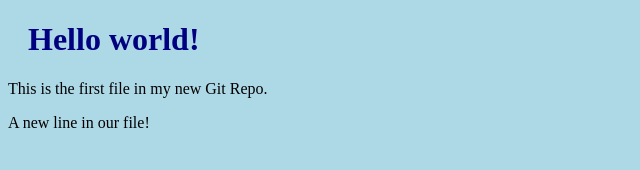
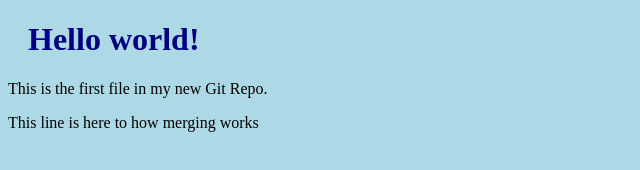
Before and after one commit to karunarathnams/hello-world, a plain HTML site: page index.html in a window 1280 px wide. Shown: the whole page, without its empty margins (0-640 px from the left). Drawn offline with Linux system fonts and the light colour scheme.

Commit message:
update index.html with emergency fix

```diff
--- a/index.html
+++ b/index.html
@@ -8,7 +8,7 @@
 
 <h1>Hello world!</h1>
 <p>This is the first file in my new Git Repo.</p>
-<p>A new line in our file!</p>
+<p>This line is here to how merging works</p>
 
 </body>
 </html>
```
